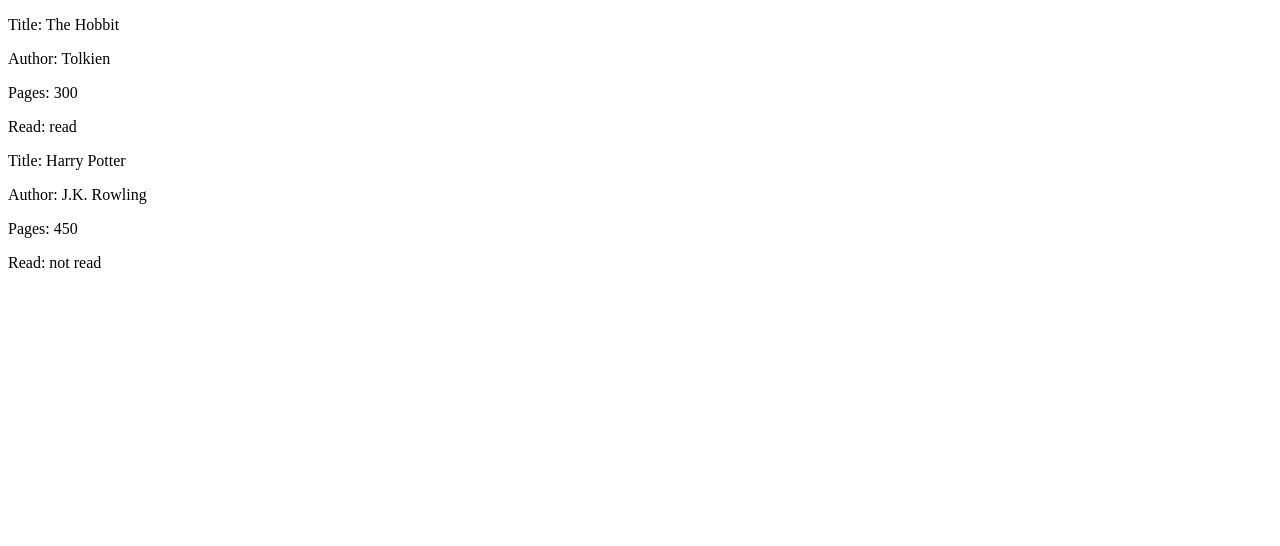
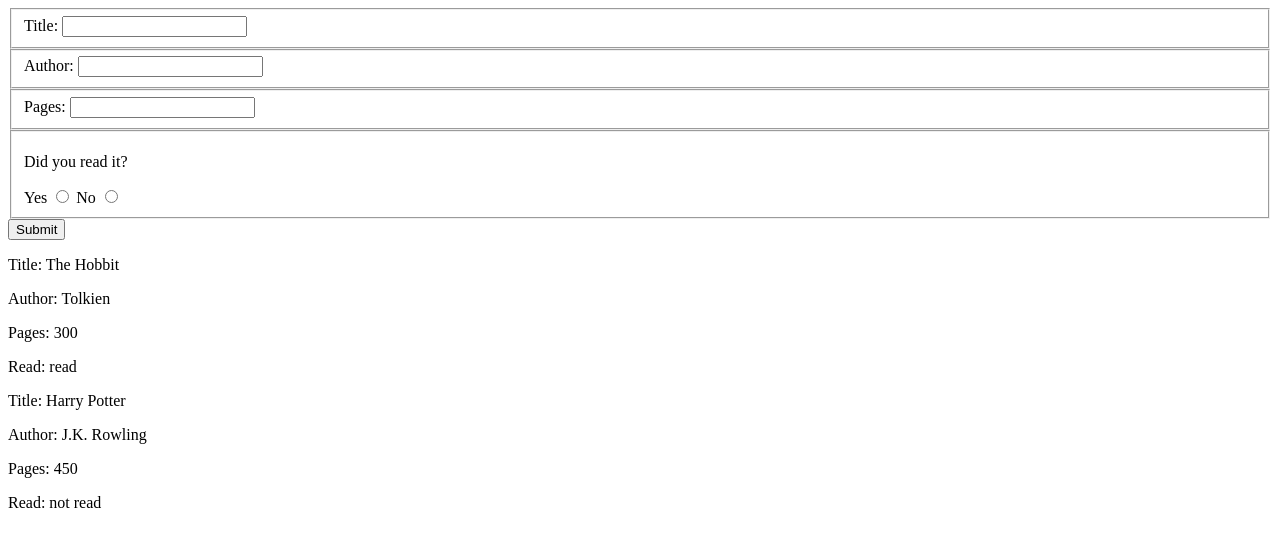
Before and after one commit to joelstoppa/library, a plain HTML site: page index.html in a window 1280 px wide. Drawn offline with Linux system fonts and the light colour scheme.

Commit message:
Add form to add new book to library

```diff
--- a/index.html
+++ b/index.html
@@ -10,7 +10,30 @@
   </head>
   <body>
     <head></head>
-    <main></main>
+    <main>
+      <form action="">
+        <fieldset>
+          <label for="title">Title:</label>
+          <input type="text" name="title" id="title" />
+        </fieldset>
+        <fieldset>
+          <label for="author">Author:</label>
+          <input type="text" name="author" id="author" />
+        </fieldset>
+        <fieldset>
+          <label for="pages">Pages:</label>
+          <input type="number" name="pages" id="pages" />
+        </fieldset>
+        <fieldset>
+          <p>Did you read it?</p>
+          <label for="yes">Yes</label>
+          <input type="radio" name="read" id="yes" value="Yes" />
+          <label for="no">No</label>
+          <input type="radio" name="read" id="no" value="No" />
+        </fieldset>
+        <input type="submit" name="" id="" />
+      </form>
+    </main>
     <footer></footer>
   </body>
 </html>
```
